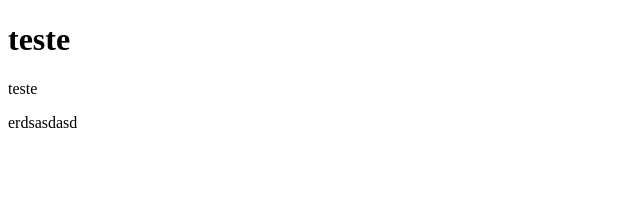
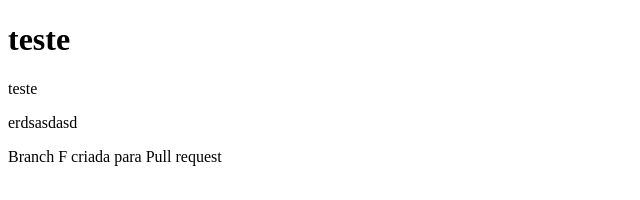
Before and after one commit to DouglasAutoFacil/Projeto-git, a website: page index.html in a window 1280 px wide. Shown: the whole page, without its empty margins (0-640 px from the left). Drawn offline with Linux system fonts and the light colour scheme.

Commit message:
segundo commit

```diff
--- a/index.html
+++ b/index.html
@@ -12,5 +12,8 @@
     <p>teste</p>
     <p>erdsasdasd</p>
 
+
+    <p>Branch F criada para Pull request</p>
+
 </body>
 </html>
```
